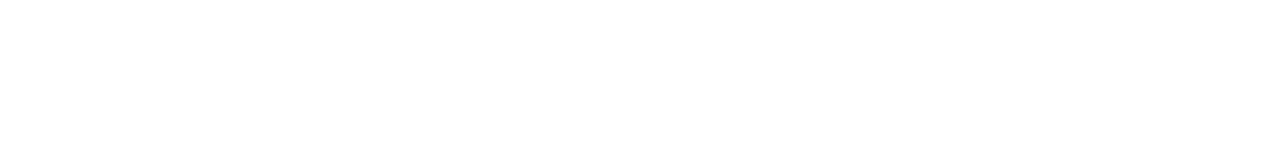
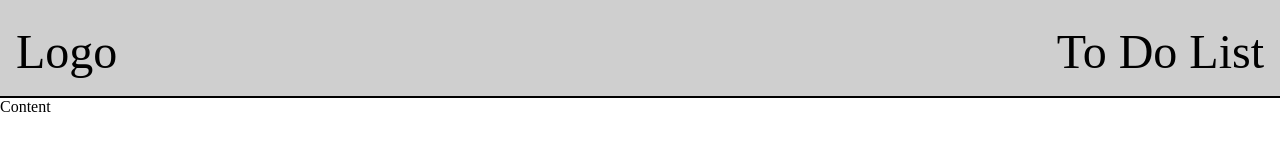
Before and after one commit to ddevaul/todo-list, a website built with webpack: page dist/index.html in a window 1280 px wide. Built offline with nearby package versions, Linux system fonts and the light colour scheme.

Commit message:
Added a header with a temporary log.

```diff
--- a/dist/index.html
+++ b/dist/index.html
@@ -4,6 +4,11 @@
         <link href="style.css" rel="stylesheet">
     </head>
     <body id="body">
+        <div class="header" id="header">
+            <div class="logo">Logo</div>
+            <div class="title">To Do List</div>
+        </div>
+        <div class="content" id="content">Content</div>
     </body>
     <script src="main.js"></script>
 </html>
--- a/dist/main.js
+++ b/dist/main.js
@@ -10,6 +10,6 @@
 /*!**********************!*\
   !*** ./src/index.js ***!
   \**********************/
-eval("alert('webpack is working')\n\n//# sourceURL=webpack://todo-list/./src/index.js?");
+eval("\n\n//# sourceURL=webpack://todo-list/./src/index.js?");
 /******/ })()
 ;
--- a/dist/style.css
+++ b/dist/style.css
@@ -0,0 +1,34 @@
+*, *:after *:before{
+    margin: 0;
+    padding: 0;
+    box-sizing: border-box;
+}
+
+html{
+    font-family: "Times New Roman", Times, serif;
+    font-size: 16px;
+    scroll-behavior: smooth;
+}
+
+body{
+    overflow-x: hidden;
+    height: fit-content;
+    margin: 0;
+}
+
+.header{
+    width: 100%;
+    height: 6rem;
+    background-color: rgb(207, 207, 207);
+    display: flex;
+    justify-content: space-between;
+    align-items: center;
+    border-bottom: 2px solid black;
+}
+
+.logo, .title{
+    font-size: 3rem;;
+    margin-left: 1rem;
+    margin-right: 1rem;
+    height: 3rem;
+}
```
